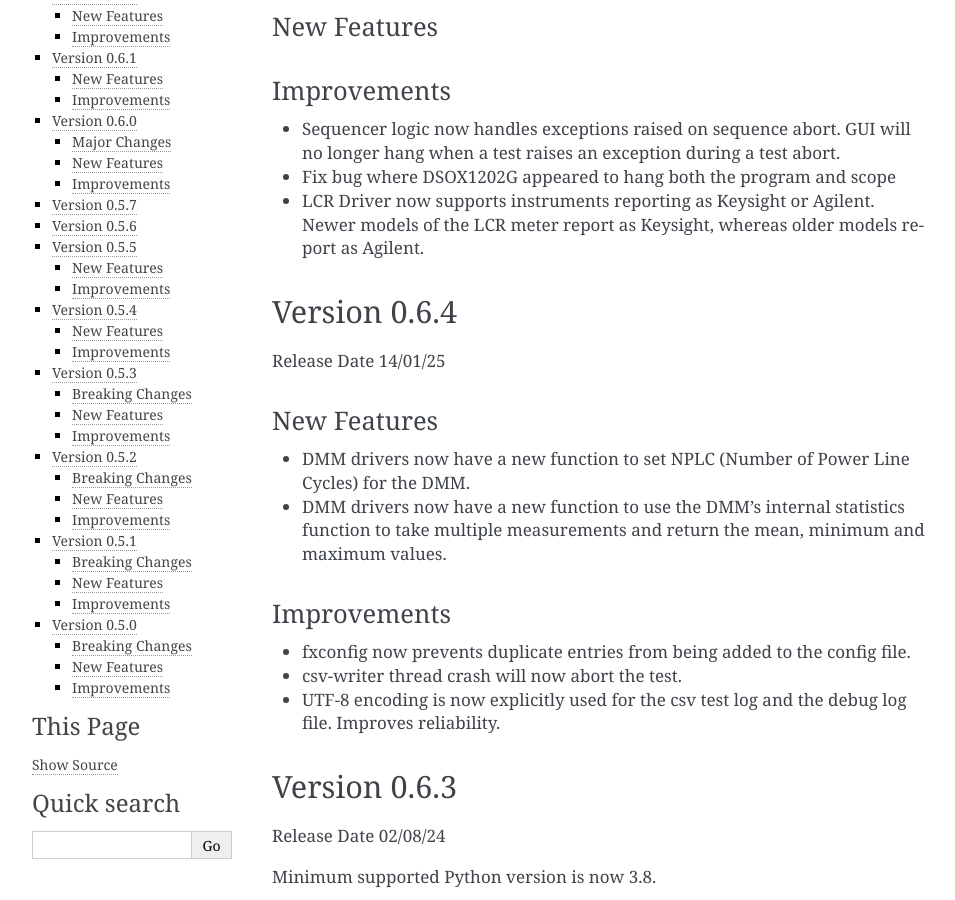
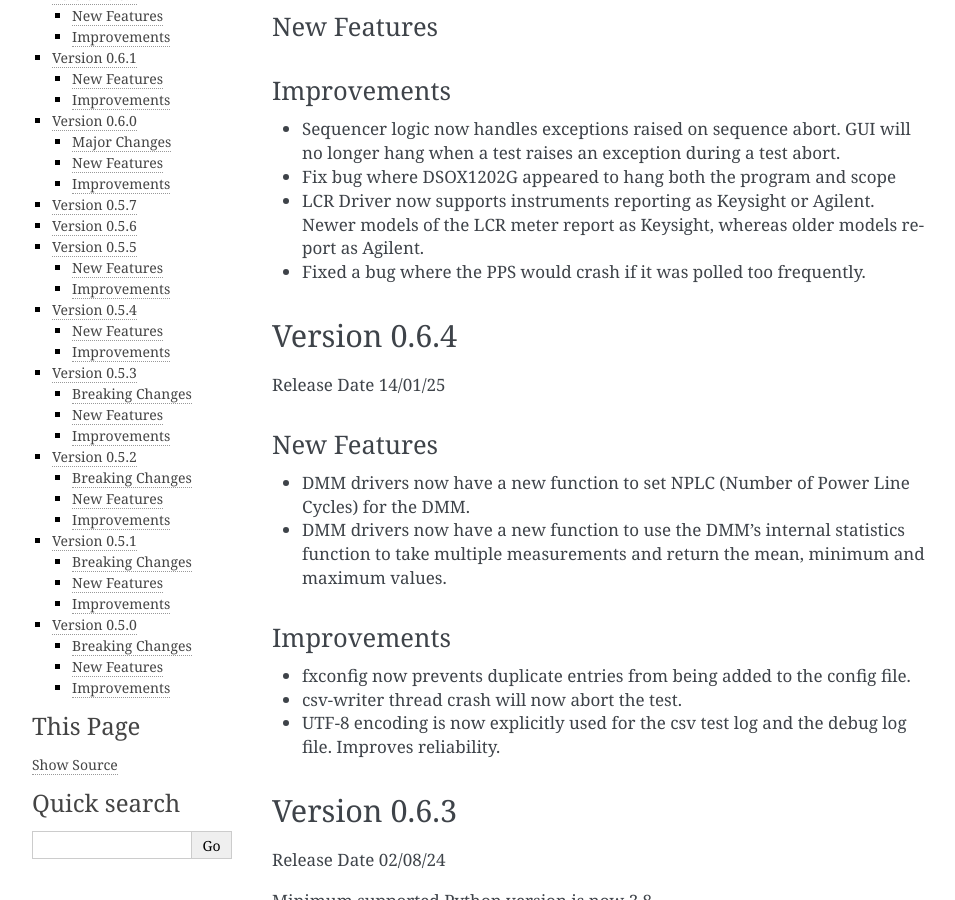
Before and after one commit to PyFixate/Fixate, a Sphinx documentation site: the page built from docs/release-notes.rst, in a window 1280 px wide and 900 px high, scrolled down 341 px. Shown: the whole window, without its empty margins (148-1103 px from the left). Built offline with Sphinx 7.4.7, drawn with Linux system fonts in a browser that asks for light colours.

Commit message:
update release-notes

```diff
--- a/docs/release-notes.rst
+++ b/docs/release-notes.rst
@@ -20,6 +20,7 @@ Improvements
 - Sequencer logic now handles exceptions raised on sequence abort. GUI will no longer hang when a test raises an exception during a test abort.
 - Fix bug where DSOX1202G appeared to hang both the program and scope
 - LCR Driver now supports instruments reporting as Keysight or Agilent. Newer models of the LCR meter report as Keysight, whereas older models report as Agilent.
+- Fixed a bug where the PPS would crash if it was polled too frequently.
 
 *************
 Version 0.6.4
```
